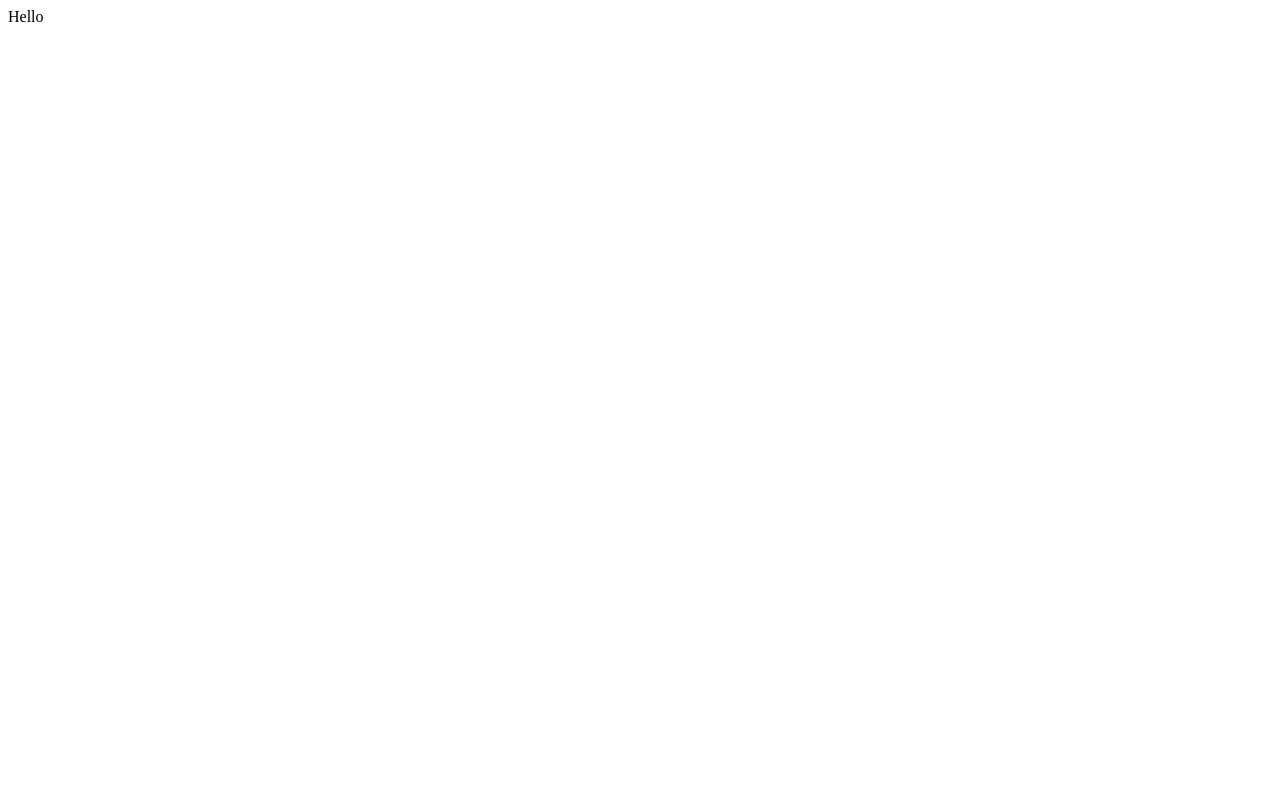
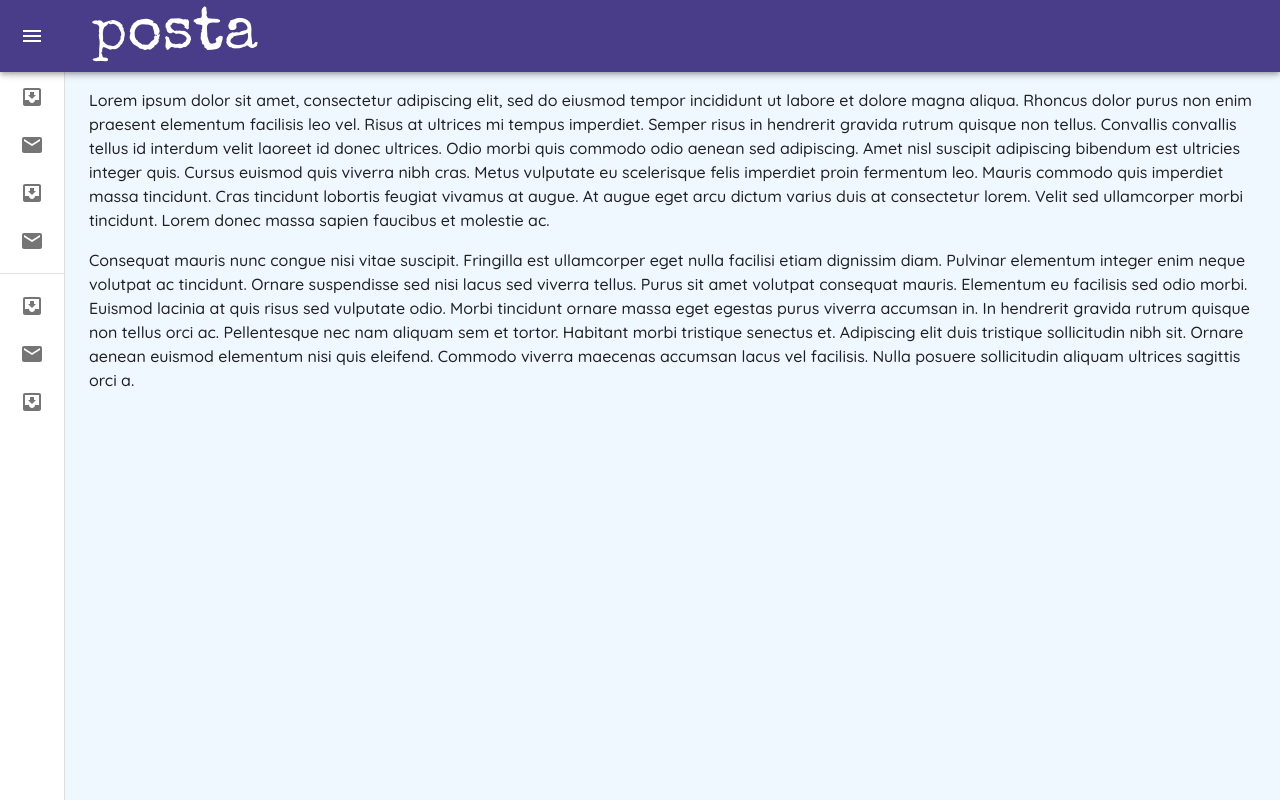
Before and after one commit to mabdinasir/PostaFE, a React (Vite) app: page / in a window 1280 px wide. Built offline with nearby package versions, Linux system fonts and the light colour scheme.

Commit message:
added a mini drawer

```diff
--- a/index.html
+++ b/index.html
@@ -9,8 +9,8 @@
         />
 
         <link rel="preconnect" href="https://fonts.googleapis.com">
-<link rel="preconnect" href="https://fonts.gstatic.com" crossorigin>
-<link href="https://fonts.googleapis.com/css2?family=Satisfy&family=Special+Elite&display=swap" rel="stylesheet">
+        <link rel="preconnect" href="https://fonts.gstatic.com" crossorigin>
+        <link href="https://fonts.googleapis.com/css2?family=Quicksand:wght@500&family=Special+Elite&display=swap" rel="stylesheet">
 
         <meta name="viewport" content="width=device-width, initial-scale=1.0" />
         <title>Boostada Qaranka</title>
--- a/src/App.tsx
+++ b/src/App.tsx
@@ -1,10 +1,11 @@
 import { ThemeProvider } from "@mui/material/styles";
 import theme from "./styles/theme";
+import MiniDrawer from "./features/drawer/MiniDrawer";
 
 function App() {
   return (
     <ThemeProvider theme={theme}>
-      <div>Hello</div>
+      <MiniDrawer />
     </ThemeProvider>
   );
 }
--- /dev/null
+++ b/src/features/drawer/MiniDrawer.tsx
@@ -0,0 +1,227 @@
+import * as React from "react";
+import { styled, useTheme, Theme, CSSObject } from "@mui/material/styles";
+import Box from "@mui/material/Box";
+import MuiDrawer from "@mui/material/Drawer";
+import MuiAppBar, { AppBarProps as MuiAppBarProps } from "@mui/material/AppBar";
+import Toolbar from "@mui/material/Toolbar";
+import List from "@mui/material/List";
+import CssBaseline from "@mui/material/CssBaseline";
+import Typography from "@mui/material/Typography";
+import Divider from "@mui/material/Divider";
+import IconButton from "@mui/material/IconButton";
+import MenuIcon from "@mui/icons-material/Menu";
+import ChevronLeftIcon from "@mui/icons-material/ChevronLeft";
+import ChevronRightIcon from "@mui/icons-material/ChevronRight";
+import ListItem from "@mui/material/ListItem";
+import ListItemButton from "@mui/material/ListItemButton";
+import ListItemIcon from "@mui/material/ListItemIcon";
+import ListItemText from "@mui/material/ListItemText";
+import InboxIcon from "@mui/icons-material/MoveToInbox";
+import MailIcon from "@mui/icons-material/Mail";
+
+const drawerWidth = 240;
+
+const openedMixin = (theme: Theme): CSSObject => ({
+  width: drawerWidth,
+  transition: theme.transitions.create("width", {
+    easing: theme.transitions.easing.sharp,
+    duration: theme.transitions.duration.enteringScreen,
+  }),
+  overflowX: "hidden",
+});
+
+const closedMixin = (theme: Theme): CSSObject => ({
+  transition: theme.transitions.create("width", {
+    easing: theme.transitions.easing.sharp,
+    duration: theme.transitions.duration.leavingScreen,
+  }),
+  overflowX: "hidden",
+  width: `calc(${theme.spacing(7)} + 1px)`,
+  [theme.breakpoints.up("sm")]: {
+    width: `calc(${theme.spacing(8)} + 1px)`,
+  },
+});
+
+const DrawerHeader = styled("div")(({ theme }) => ({
+  display: "flex",
+  alignItems: "center",
+  justifyContent: "flex-end",
+  padding: theme.spacing(0, 1),
+  // necessary for content to be below app bar
+  ...theme.mixins.toolbar,
+}));
+
+interface AppBarProps extends MuiAppBarProps {
+  open?: boolean;
+}
+
+const AppBar = styled(MuiAppBar, {
+  shouldForwardProp: (prop) => prop !== "open",
+})<AppBarProps>(({ theme, open }) => ({
+  zIndex: theme.zIndex.drawer + 1,
+  transition: theme.transitions.create(["width", "margin"], {
+    easing: theme.transitions.easing.sharp,
+    duration: theme.transitions.duration.leavingScreen,
+  }),
+  ...(open && {
+    marginLeft: drawerWidth,
+    width: `calc(100% - ${drawerWidth}px)`,
+    transition: theme.transitions.create(["width", "margin"], {
+      easing: theme.transitions.easing.sharp,
+      duration: theme.transitions.duration.enteringScreen,
+    }),
+  }),
+}));
+
+const Drawer = styled(MuiDrawer, {
+  shouldForwardProp: (prop) => prop !== "open",
+})(({ theme, open }) => ({
+  width: drawerWidth,
+  flexShrink: 0,
+  whiteSpace: "nowrap",
+  boxSizing: "border-box",
+  ...(open && {
+    ...openedMixin(theme),
+    "& .MuiDrawer-paper": openedMixin(theme),
+  }),
+  ...(!open && {
+    ...closedMixin(theme),
+    "& .MuiDrawer-paper": closedMixin(theme),
+  }),
+}));
+
+export default function MiniDrawer() {
+  const theme = useTheme();
+  const [open, setOpen] = React.useState(false);
+
+  const handleDrawerOpen = () => {
+    setOpen(true);
+  };
+
+  const handleDrawerClose = () => {
+    setOpen(false);
+  };
+
+  return (
+    <Box sx={{ display: "flex" }}>
+      <CssBaseline />
+      <AppBar position="fixed" open={open}>
+        <Toolbar>
+          <IconButton
+            color="inherit"
+            aria-label="open drawer"
+            onClick={handleDrawerOpen}
+            edge="start"
+            sx={{
+              marginRight: 5,
+              ...(open && { display: "none" }),
+            }}
+          >
+            <MenuIcon />
+          </IconButton>
+          <Typography
+            variant="h2"
+            noWrap
+            component="div"
+            sx={{ fontFamily: "Special Elite" }}
+          >
+            posta
+          </Typography>
+        </Toolbar>
+      </AppBar>
+      <Drawer variant="permanent" open={open}>
+        <DrawerHeader>
+          <IconButton onClick={handleDrawerClose}>
+            {theme.direction === "rtl" ? (
+              <ChevronRightIcon />
+            ) : (
+              <ChevronLeftIcon />
+            )}
+          </IconButton>
+        </DrawerHeader>
+        <Divider />
+        <List>
+          {["Inbox", "Starred", "Send email", "Drafts"].map((text, index) => (
+            <ListItem key={text} disablePadding sx={{ display: "block" }}>
+              <ListItemButton
+                sx={{
+                  minHeight: 48,
+                  justifyContent: open ? "initial" : "center",
+                  px: 2.5,
+                }}
+              >
+                <ListItemIcon
+                  sx={{
+                    minWidth: 0,
+                    mr: open ? 3 : "auto",
+                    justifyContent: "center",
+                  }}
+                >
+                  {index % 2 === 0 ? <InboxIcon /> : <MailIcon />}
+                </ListItemIcon>
+                <ListItemText primary={text} sx={{ opacity: open ? 1 : 0 }} />
+              </ListItemButton>
+            </ListItem>
+          ))}
+        </List>
+        <Divider />
+        <List>
+          {["All mail", "Trash", "Spam"].map((text, index) => (
+            <ListItem key={text} disablePadding sx={{ display: "block" }}>
+              <ListItemButton
+                sx={{
+                  minHeight: 48,
+                  justifyContent: open ? "initial" : "center",
+                  px: 2.5,
+                }}
+              >
+                <ListItemIcon
+                  sx={{
+                    minWidth: 0,
+                    mr: open ? 3 : "auto",
+                    justifyContent: "center",
+                  }}
+                >
+                  {index % 2 === 0 ? <InboxIcon /> : <MailIcon />}
+                </ListItemIcon>
+                <ListItemText primary={text} sx={{ opacity: open ? 1 : 0 }} />
+              </ListItemButton>
+            </ListItem>
+          ))}
+        </List>
+      </Drawer>
+      <Box component="main" sx={{ flexGrow: 1, p: 3 }}>
+        <DrawerHeader />
+        <Typography paragraph>
+          Lorem ipsum dolor sit amet, consectetur adipiscing elit, sed do
+          eiusmod tempor incididunt ut labore et dolore magna aliqua. Rhoncus
+          dolor purus non enim praesent elementum facilisis leo vel. Risus at
+          ultrices mi tempus imperdiet. Semper risus in hendrerit gravida rutrum
+          quisque non tellus. Convallis convallis tellus id interdum velit
+          laoreet id donec ultrices. Odio morbi quis commodo odio aenean sed
+          adipiscing. Amet nisl suscipit adipiscing bibendum est ultricies
+          integer quis. Cursus euismod quis viverra nibh cras. Metus vulputate
+          eu scelerisque felis imperdiet proin fermentum leo. Mauris commodo
+          quis imperdiet massa tincidunt. Cras tincidunt lobortis feugiat
+          vivamus at augue. At augue eget arcu dictum varius duis at consectetur
+          lorem. Velit sed ullamcorper morbi tincidunt. Lorem donec massa sapien
+          faucibus et molestie ac.
+        </Typography>
+        <Typography paragraph>
+          Consequat mauris nunc congue nisi vitae suscipit. Fringilla est
+          ullamcorper eget nulla facilisi etiam dignissim diam. Pulvinar
+          elementum integer enim neque volutpat ac tincidunt. Ornare suspendisse
+          sed nisi lacus sed viverra tellus. Purus sit amet volutpat consequat
+          mauris. Elementum eu facilisis sed odio morbi. Euismod lacinia at quis
+          risus sed vulputate odio. Morbi tincidunt ornare massa eget egestas
+          purus viverra accumsan in. In hendrerit gravida rutrum quisque non
+          tellus orci ac. Pellentesque nec nam aliquam sem et tortor. Habitant
+          morbi tristique senectus et. Adipiscing elit duis tristique
+          sollicitudin nibh sit. Ornare aenean euismod elementum nisi quis
+          eleifend. Commodo viverra maecenas accumsan lacus vel facilisis. Nulla
+          posuere sollicitudin aliquam ultrices sagittis orci a.
+        </Typography>
+      </Box>
+    </Box>
+  );
+}
--- a/src/styles/theme.ts
+++ b/src/styles/theme.ts
@@ -5,7 +5,7 @@
 
 const theme = createTheme({
   typography: {
-    fontFamily: "Special Elite",
+    fontFamily: "Quicksand, Special Elite, cursive",
   },
   spacing,
   palette: {
@@ -15,6 +15,9 @@
       white,
       black,
     },
+    background: {
+      default: "#F0F8FF",
+    },
   },
 });
 
```
